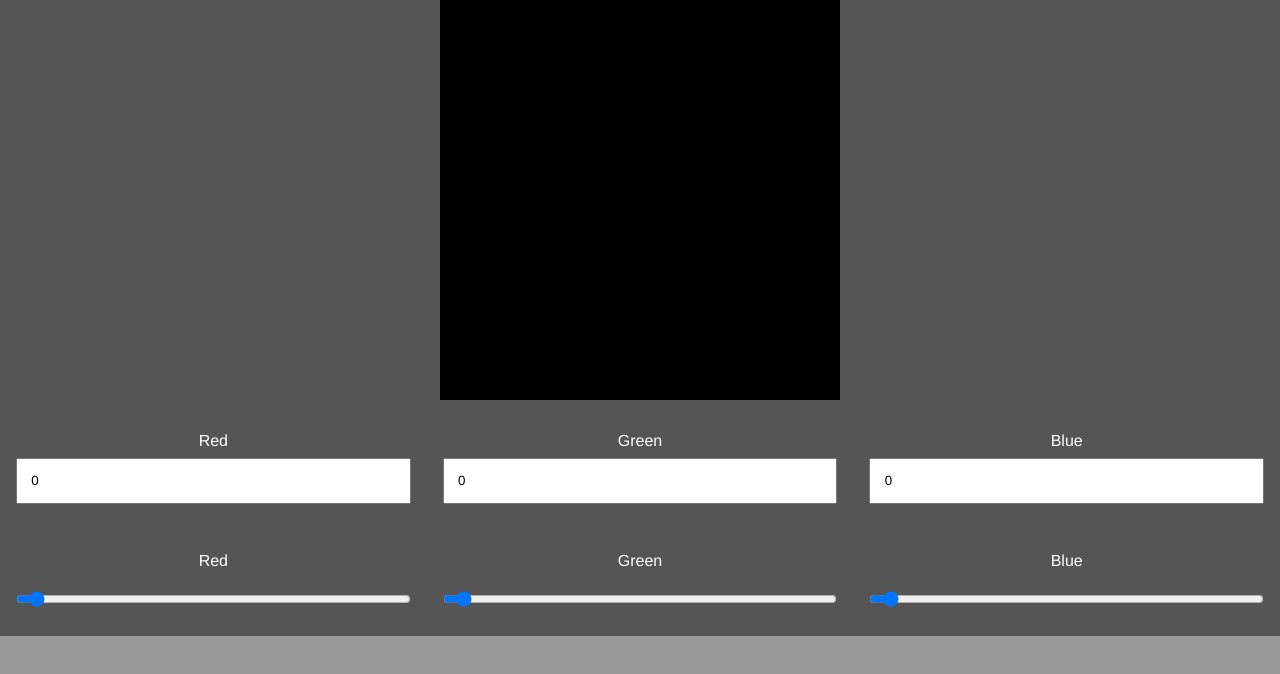
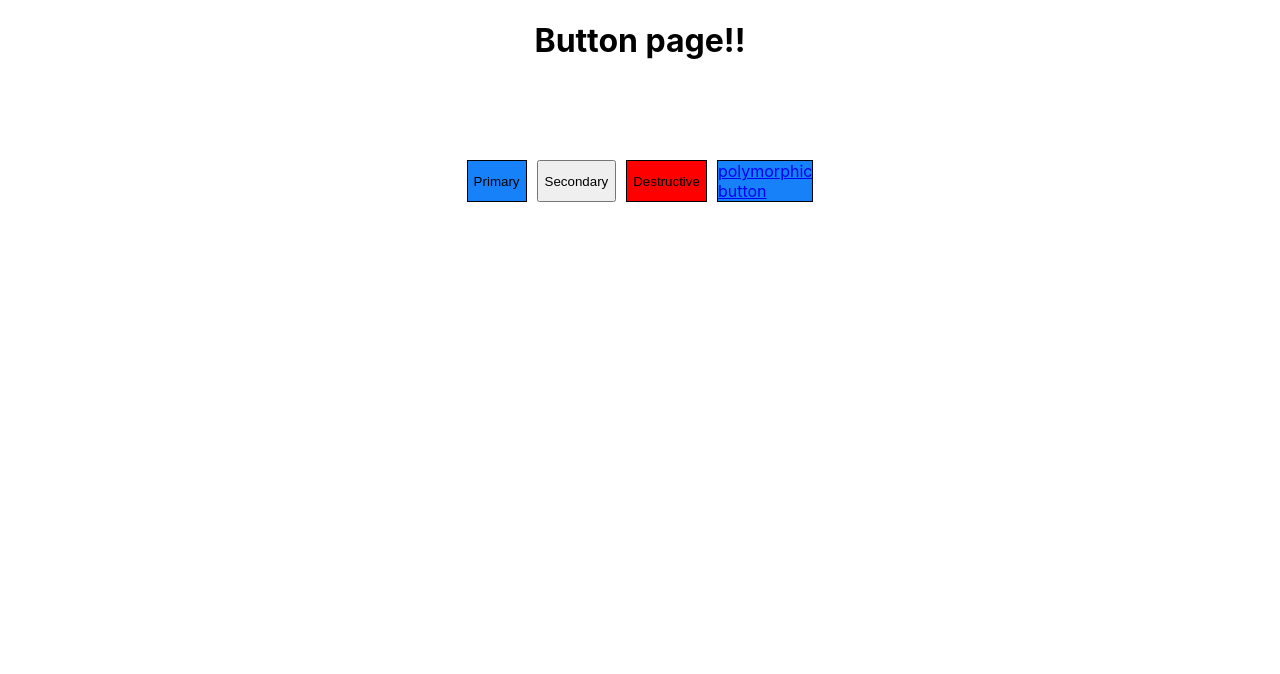
Before and after one commit to Fabrizio99/react-typescript, a React (Create React App) app: page / in a window 1280 px wide. Shown: the top 674 px of the page. Built offline with nearby package versions, Linux system fonts and the light colour scheme.

Commit message:
create polymorphic components

```diff
--- /dev/null
+++ b/src/Buttons/ButtonPage.tsx
@@ -0,0 +1,54 @@
+import React from 'react'
+import './ButtonPageStyles.css'
+
+type ButtonBaseProps = {
+    children: string;
+}
+
+type PrimaryButtonProps = ButtonBaseProps & {primary: boolean, secondary?: never, destructive?: never}
+type SecondaryButtonProps = ButtonBaseProps & {primary?: never, secondary: boolean, destructive?: never}
+type DestructiveButtonProps = ButtonBaseProps & {primary?: never, secondary?: never, destructive: boolean}
+
+type ButtonOwnProps<E extends React.ElementType = React.ElementType> =
+    (PrimaryButtonProps | SecondaryButtonProps | DestructiveButtonProps)
+    & {as?: E}
+
+type ButtonProps<E extends React.ElementType> = ButtonOwnProps<E> & Omit<React.ComponentProps<E>, keyof ButtonOwnProps>
+
+const createClassNames = (classes: { [key: string]: boolean }): string => {
+    let classNames = '';
+    for (const [key, value] of Object.entries(classes)) {
+      if (value) classNames += key + ' ';
+    }
+    return classNames.trim();
+};
+
+const defaultElement = 'button';
+
+function Button<E extends React.ElementType = typeof defaultElement>({
+    children,
+    primary = false,
+    secondary = false,
+    destructive = false,
+    as,
+    ...props
+}: ButtonProps<E>) {
+    const classNames = createClassNames({ primary, secondary, destructive });
+    const TagName = as || defaultElement
+
+    return <TagName className={classNames} {...props}>{children}</TagName>;
+}
+
+export const ButtonPage = () => {
+    return (
+        <div>
+            <h1>Button page!!</h1>
+            <div className="button-container">
+                <Button children="Primary" primary/>
+                <Button children="Secondary" secondary/>
+                <Button children="Destructive" destructive/>
+                <Button children="polymorphic button" primary as="a" href="/abc" id="abc"/>
+            </div>
+        </div>
+    )
+}
--- /dev/null
+++ b/src/Buttons/ButtonPageStyles.css
@@ -0,0 +1,27 @@
+.primary, .seconday, .destructive{
+    cursor: pointer;
+    border: 1px solid black;
+}
+.primary{
+    background-color: rgb(23, 129, 250);
+}
+.seconday{
+    background-color: rgb(66, 248, 203);
+}
+.destructive{
+    background-color: rgb(255, 0, 0);
+}
+
+h1{
+    text-align: center;
+}
+
+.button-container{
+    margin: 100px auto;
+    width: min-content;
+    display: flex;
+}
+
+button{
+    margin-right: 10px;
+}
--- /dev/null
+++ b/src/Character/CharacterPage.tsx
@@ -0,0 +1,50 @@
+import React from 'react';
+import { CharacterType } from './characters';
+import { CharacterInformation } from './components/character-information/CharacterInformation';
+
+type WithCharacterProps = {
+    character: CharacterType
+}
+
+function withCharacter<T extends WithCharacterProps>(Component: React.ComponentType<T>){
+
+    return (props: Omit<T, keyof WithCharacterProps>) => {
+        const [character, setCharacter] = React.useState<CharacterType | null>(null);
+        const [loading, setLoading] = React.useState(true);
+
+        React.useEffect(() => {
+            const characterData: CharacterType = {
+                name: '',
+                alignment: '',
+                intelligence: 0,
+                strength: 0,
+                speed: 0,
+                durability: 0,
+                power: 0,
+                combat: 0,
+                total: 0,
+            }
+            setTimeout(() => {
+                setCharacter(characterData);
+                setLoading(false);
+            }, 1000);
+        }, []);
+
+        if(loading) return (<h1>Loading...</h1>)
+        return character && <Component {...props as T} character={character}/>
+    }
+}
+
+export const CharacterPage = () => {
+    const CharacterInformationWithCharacter = withCharacter(CharacterInformation)
+    const a = {
+        color: 'red'
+    }
+    return (
+        <div>
+            <h1>CharacterPage</h1>
+            {/* <CharacterInformationWithCharacter character={characterData}/> */}
+            <CharacterInformationWithCharacter {...a}/>
+        </div>
+    )
+}
--- a/src/index.tsx
+++ b/src/index.tsx
@@ -1,7 +1,7 @@
 import React from 'react';
 import ReactDOM from 'react-dom';
-import { ColorPage } from './Color/ColorPage';
-import { RGBContextProvider } from './Color/context';
+import { ButtonPage } from './Buttons/ButtonPage';
+import { CharacterPage } from './Character/CharacterPage';
 import './index.css';
 import reportWebVitals from './reportWebVitals';
 
@@ -14,9 +14,12 @@ ReactDOM.render(
     {/* <ThemeProvider> */}
       {/* <ColorPage/> */}
     {/* </ThemeProvider> */}
-    <RGBContextProvider>
+
+    {/* <RGBContextProvider>
       <ColorPage/>
-    </RGBContextProvider>
+    </RGBContextProvider> */}
+    {/* <CharacterPage/> */}
+    <ButtonPage/>
   </React.StrictMode>,
   document.getElementById('root')
 );
```
Also changed, not shown: src/Character/characters.ts (added, +11 -0 lines), src/Character/components/character-information/CharacterInformation.tsx (added, +10 -0 lines).
